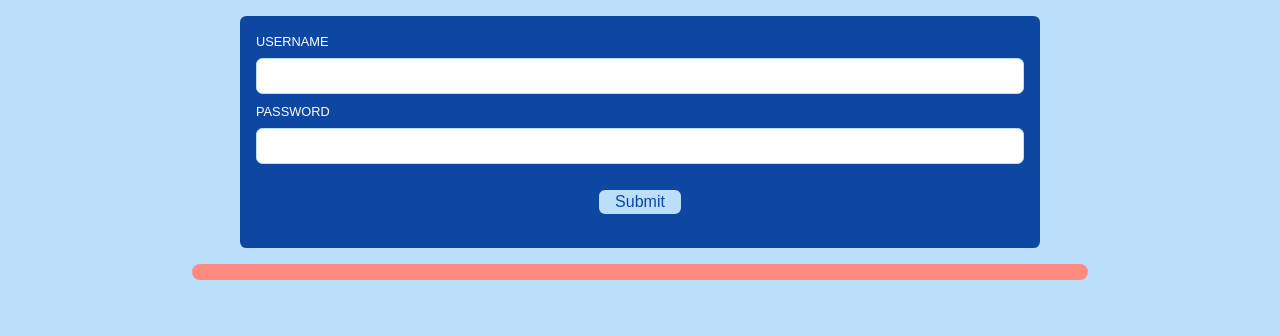
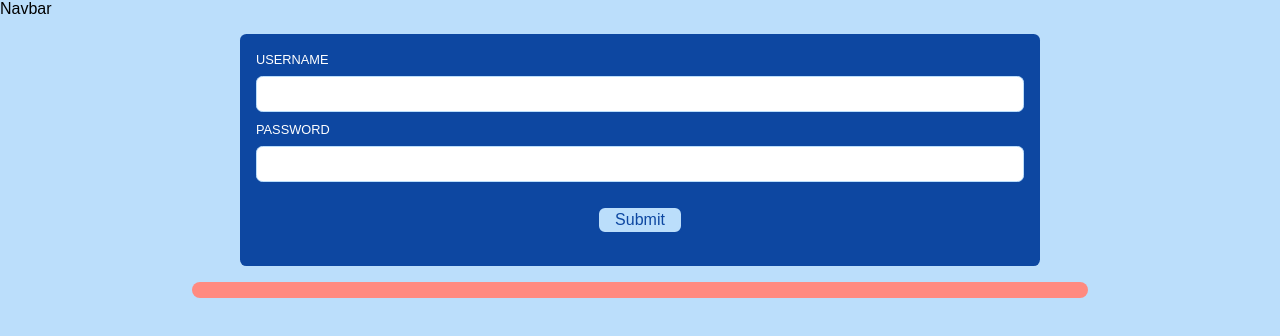
Before and after one commit to amanVar06/polling_webapp, a React (Vite) app in the folder client/: page /login in a window 1280 px wide. Shown: the top 336 px of the page. Built offline with nearby package versions, Linux system fonts and the light colour scheme.

Commit message:
Added initial routing but one issue router not pushing user to homepage though we have jwttoken in our local storage but our auth state from redux is empty need to modify in app.jsx but it caused error

```diff
--- a/client/package.json
+++ b/client/package.json
@@ -15,6 +15,7 @@
     "react": "^18.2.0",
     "react-dom": "^18.2.0",
     "react-redux": "^8.0.4",
+    "react-router-dom": "^6.4.2",
     "redux": "^4.2.0",
     "redux-thunk": "^2.4.1"
   },
--- a/client/src/App.jsx
+++ b/client/src/App.jsx
@@ -1,17 +1,20 @@
-import { useState, useEffect } from "react";
-import { setToken, call } from "./services/api";
+// import { useState, useEffect } from "react";
+// import { setToken, call } from "./services/api";
 import { useDispatch, useSelector } from "react-redux";
 import {
-  setCurrentUser,
-  addError,
+  // setCurrentUser,
+  // addError,
   selectError,
 } from "./features/slices/rootSlice";
-import decode from "jwt-decode";
+// import decode from "jwt-decode";
 import Auth from "./components/Auth";
 import ErrorMessage from "./components/ErrorMessage";
+import { BrowserRouter as Router } from "react-router-dom";
+import RouteViews from "./containers/RouteViews";
+import Navbar from "./containers/Navbar";
 
 const App = () => {
-  const dispatch = useDispatch();
+  // const dispatch = useDispatch();
   const error = useSelector(selectError);
 
   // if (localStorage.jwtToken) {
@@ -37,10 +40,14 @@ const App = () => {
   //   getResults();
   // }, []);
   return (
-    <div>
-      <Auth authType={"login"} />
-      <ErrorMessage error={error} />
-    </div>
+    <Router>
+      <div>
+        {/* <Auth authType={"login"} />
+        <ErrorMessage error={error} /> */}
+        <Navbar />
+        <RouteViews />
+      </div>
+    </Router>
   );
 };
 
--- /dev/null
+++ b/client/src/containers/Navbar.jsx
@@ -0,0 +1,7 @@
+import React from "react";
+
+const Navbar = () => {
+  return <div>Navbar</div>;
+};
+
+export default Navbar;
--- /dev/null
+++ b/client/src/containers/RouteViews.jsx
@@ -0,0 +1,16 @@
+import React from "react";
+import { Routes, Route } from "react-router-dom";
+import Authpage from "../pages/Authpage";
+
+const RouteViews = () => {
+  return (
+    <main>
+      <Routes>
+        <Route path="login" element={<Authpage authType="login" />} />
+        <Route path="register" element={<Authpage authType="register" />} />
+      </Routes>
+    </main>
+  );
+};
+
+export default RouteViews;
--- /dev/null
+++ b/client/src/pages/Authpage.jsx
@@ -0,0 +1,23 @@
+import { useNavigate } from "react-router-dom";
+import Auth from "../components/Auth";
+import ErrorMessage from "../components/ErrorMessage";
+import { useSelector } from "react-redux";
+import { selectError, selectAuth } from "../features/slices/rootSlice";
+
+const Authpage = ({ authType }) => {
+  const error = useSelector(selectError);
+  const auth = useSelector(selectAuth);
+  const navigate = useNavigate();
+  if (auth.isAuthenticated) {
+    navigate("/");
+  }
+
+  return (
+    <div>
+      <Auth authType={authType} />
+      <ErrorMessage error={error} />
+    </div>
+  );
+};
+
+export default Authpage;
```
Also changed, not shown: 1 other file (tests, documents, lock files or other folders).
